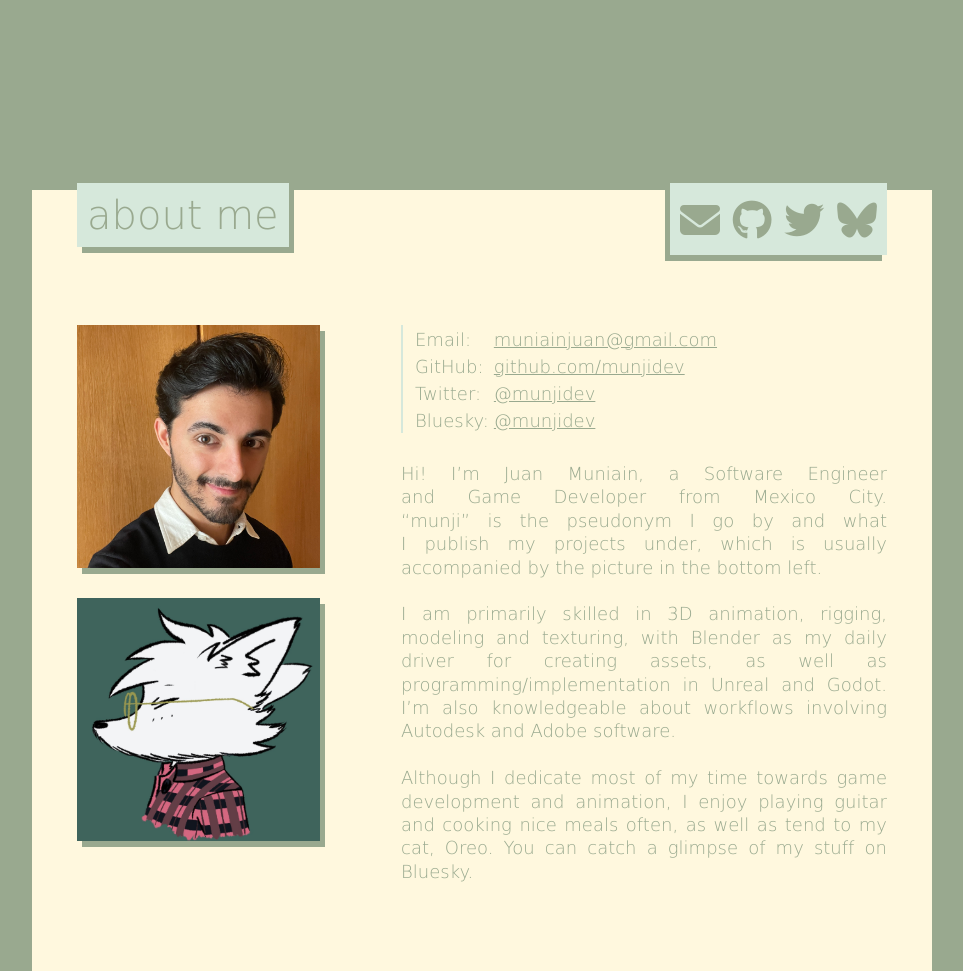
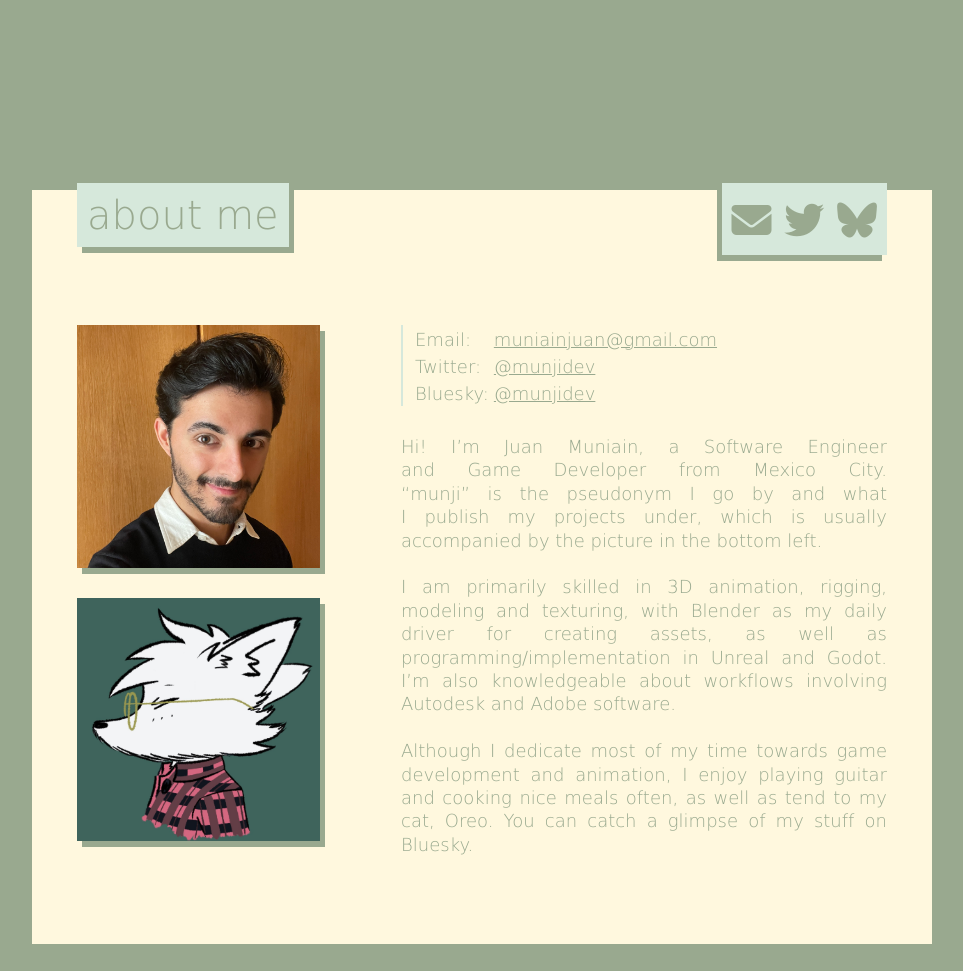
Before and after one commit to munjidev/munjidev.github.io, a Jekyll site: the page built from about.md, in a window 1280 px wide. Shown: the whole page, without its empty margins (158-1121 px from the left). Built offline with Jekyll 4.4.1, drawn with Linux system fonts in a browser that asks for light colours; nearby versions of some CDN libraries; some web fonts are replaced; after the commit the page ends 944 px from its top, so only the background shows below that.

Commit message:
Remove github links

```diff
--- a/_includes/links/info.html
+++ b/_includes/links/info.html
@@ -4,7 +4,7 @@
             <td>Email:</td><td><a href="mailto:{{ site.email }}">{{ site.email }}</a></td>
         </tr>
         <tr>
-            <td>GitHub:</td><td><a href="http://www.github.com/{{ site.github_username }}">github.com/{{ site.github_username }}</a></td>
+            <!-- <td>GitHub:</td><td><a href="http://www.github.com/{{ site.github_username }}">github.com/{{ site.github_username }}</a></td> -->
         </tr>
         <tr>
             <td>Twitter:</td><td><a href="http://www.twitter.com/{{ site.twitter_username }}">@{{ site.twitter_username }}</a></td>
--- a/_includes/links/social.html
+++ b/_includes/links/social.html
@@ -1,4 +1,4 @@
 <a href="mailto:{{ site.email }}" title="{{ site.email }}"><i class="fa-solid fa-envelope" aria-hidden="true"></i></a>
-<a href="http://www.github.com/{{ site.github_sername }}" title="github.com/{{ site.github_sername }}"> <i class="fa-brands fa-github" aria-hidden="true"></i> </a>
+<!-- <a href="http://www.github.com/{{ site.github_sername }}" title="github.com/{{ site.github_sername }}"> <i class="fa-brands fa-github" aria-hidden="true"></i> </a> -->
 <a href="http://www.twitter.com/{{ site.twitter_username }}" title ="@{{ site.twitter_username }}"><i class="fa-brands fa-twitter" aria-hidden="true"></i></a>
 <a href="http://bsky.app/profile/{{ site.bluesky_username }}.bsky.social" title ="@{{ site.bluesky_username }}"><i class="fa-brands fa-bluesky" aria-hidden="true"></i></a>
```
